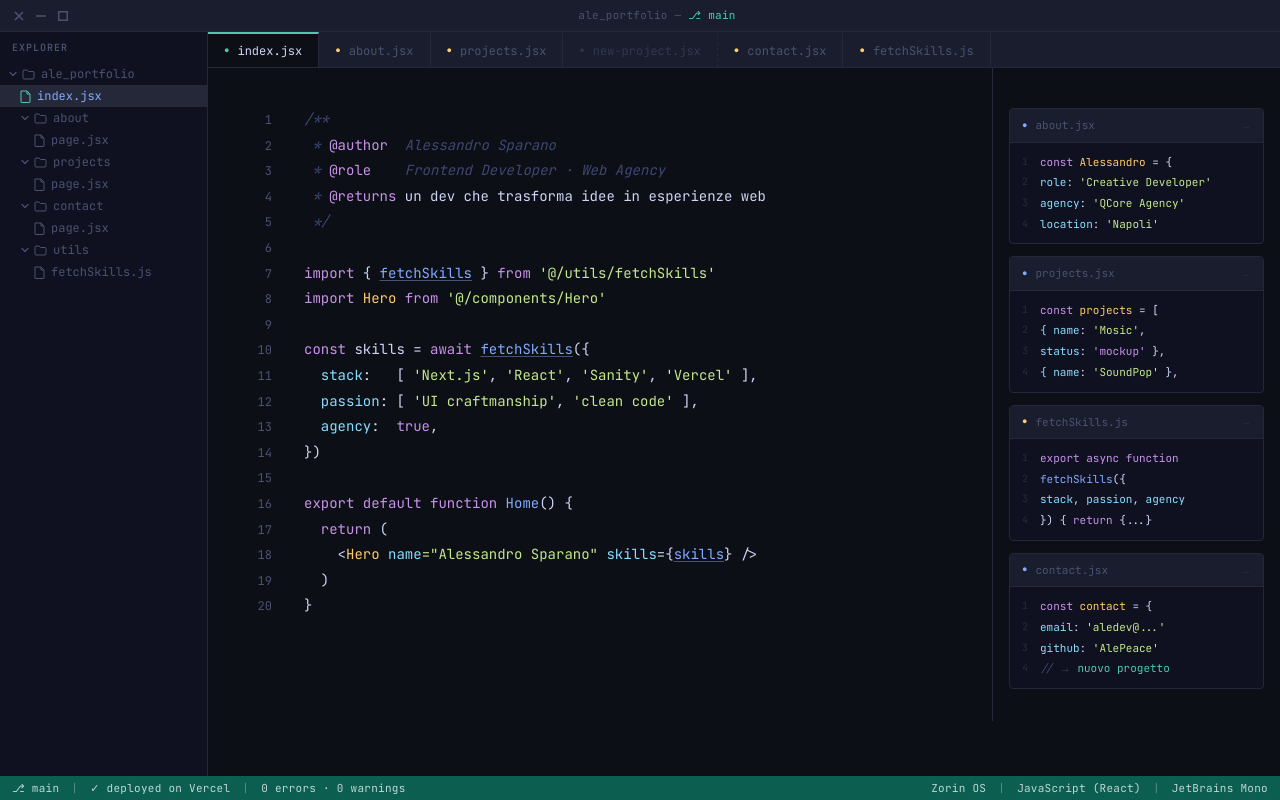
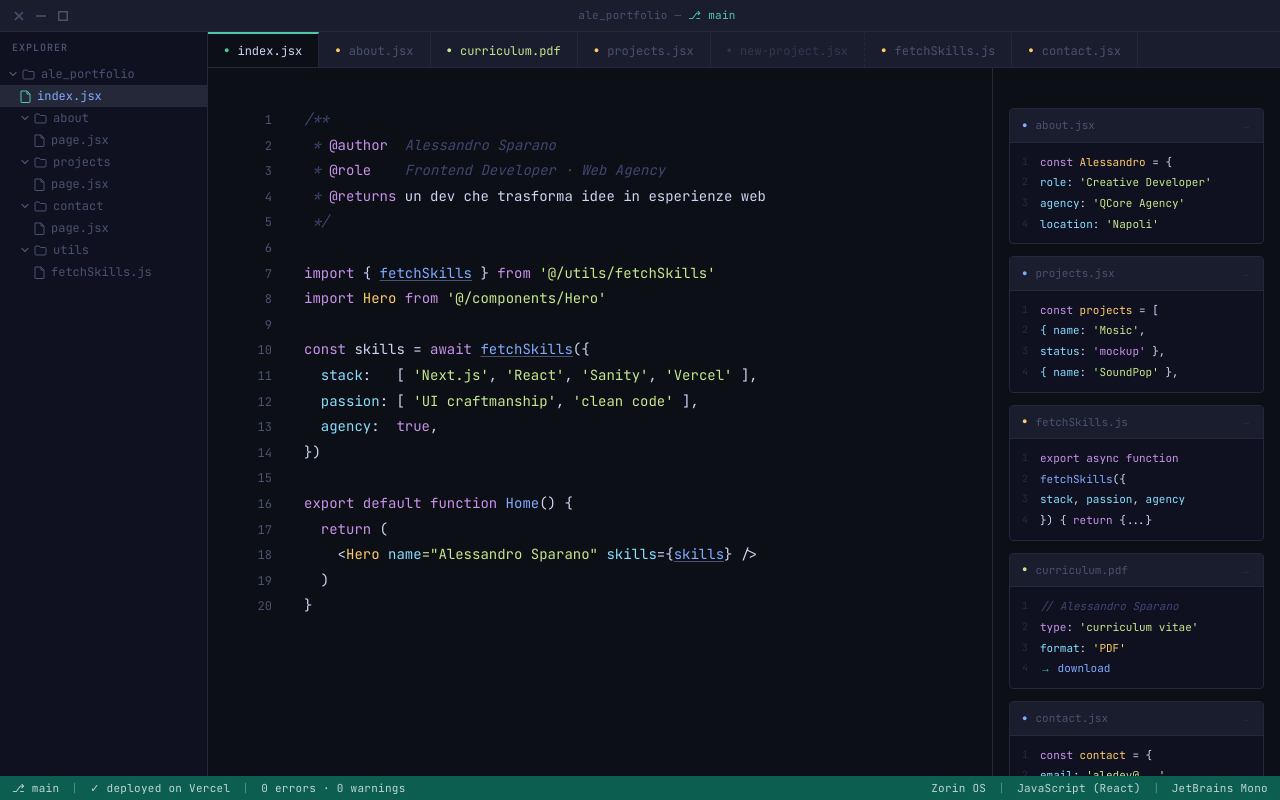
Before and after one commit to AlePeace/ale_portfolio, a Next.js app: page / in a window 1280 px wide. Built offline with nearby package versions, Linux system fonts and the light colour scheme.

Commit message:
adding faviocn.svg and tab bar to download curriculum

```diff
--- a/components/HomeCards.jsx
+++ b/components/HomeCards.jsx
@@ -49,6 +49,17 @@ const cards = [
     ],
   },
   {
+    filename: "curriculum.pdf",
+    download: "/cv/cv_sparano.pdf",
+    dot:      "text-string",
+    preview: [
+      [{ t: "// Alessandro Sparano", c: T.c }],
+      [{ t: "type", c: T.k }, { t: ": ", c: T.tx }, { t: "'curriculum vitae'", c: T.s }],
+      [{ t: "format", c: T.p }, { t: ": ", c: T.tx }, { t: "'PDF'", c: T.cl }],
+      [{ t: "→ ", c: T.a }, { t: "download", c: T.f }],
+    ],
+  },
+  {
     filename: "contact.jsx",
     path:     "/contact",
     dot:      "text-fn",
@@ -79,14 +90,9 @@ export default function HomeCards() {
       animate="visible"
       className="px-4 pb-8 pt-6 md:pt-10 md:px-4 grid grid-cols-2 md:grid-cols-1 gap-3"
     >
-      {cards.map((card) => (
-        <motion.div key={card.path} variants={cardAnim}>
-          <Link
-            href={card.path}
-            className="group flex flex-col border border-border rounded overflow-hidden
-              hover:border-accent transition-colors duration-200 bg-surface"
-          >
-            {/* header — tab-like */}
+      {cards.map((card) => {
+        const inner = (
+          <>
             <div className="flex items-center gap-2 px-3 py-2 border-b border-border bg-titlebar">
               <span className={`text-[9px] ${card.dot}`}>●</span>
               <span className="text-[11px] text-muted font-mono group-hover:text-text transition-colors">
@@ -96,8 +102,6 @@ export default function HomeCards() {
                 →
               </span>
             </div>
-
-            {/* mini code preview */}
             <div className="px-3 py-2.5 flex flex-col gap-0.5">
               {card.preview.map((tokens, i) => (
                 <div key={i} className="flex text-[11px] leading-[1.7] font-mono whitespace-pre overflow-hidden">
@@ -110,9 +114,19 @@ export default function HomeCards() {
                 </div>
               ))}
             </div>
-          </Link>
-        </motion.div>
-      ))}
+          </>
+        )
+        const cls = "group flex flex-col border border-border rounded overflow-hidden hover:border-accent transition-colors duration-200 bg-surface"
+        return (
+          <motion.div key={card.filename} variants={cardAnim}>
+            {card.download ? (
+              <a href={card.download} download className={cls}>{inner}</a>
+            ) : (
+              <Link href={card.path} className={cls}>{inner}</Link>
+            )}
+          </motion.div>
+        )
+      })}
     </motion.div>
   )
 }
--- a/components/TabBar.jsx
+++ b/components/TabBar.jsx
@@ -4,12 +4,13 @@ import Link from "next/link"
 import { usePathname } from "next/navigation"
 
 const tabs = [
-  { label: "index.jsx",      path: "/" },
-  { label: "about.jsx",      path: "/about" },
-  { label: "projects.jsx",   path: "/projects" },
-  { label: "new-project.jsx", path: "/projects/new", dimmed: true },
-  { label: "contact.jsx",    path: "/contact" },
-  { label: "fetchSkills.js", path: "/skills" },
+  { label: "index.jsx",        path: "/" },
+  { label: "about.jsx",        path: "/about" },
+  { label: "curriculum.pdf",   path: "/cv/cv_sparano.pdf", download: true },
+  { label: "projects.jsx",     path: "/projects" },
+  { label: "new-project.jsx",  path: "/projects/new", dimmed: true },
+  { label: "fetchSkills.js",   path: "/skills" },
+  { label: "contact.jsx",      path: "/contact" },
 ]
 
 export default function TabBar() {
@@ -17,26 +18,31 @@ export default function TabBar() {
 
   return (
     <div className="h-9 bg-titlebar border-b border-border flex items-end overflow-x-auto shrink-0">
-      {tabs.map(({ label, path, dimmed }) => {
-        const isActive = pathname === path
-        return (
-          <Link
-            key={path}
-            href={path}
-            className={`
+      {tabs.map(({ label, path, dimmed, download }) => {
+        const isActive = !download && pathname === path
+        const cls = `
           flex items-center gap-2 px-4 h-full text-[12px] border-r border-border
           whitespace-nowrap shrink-0 transition-colors
           ${isActive
             ? "bg-bg text-text border-t-2 border-t-accent -mt-px"
             : dimmed
               ? "text-muted/50 hover:text-muted bg-titlebar border-t-2 border-t-transparent border-dashed"
+              : download
+                ? "text-string hover:text-text bg-titlebar border-t-2 border-t-transparent"
                 : "text-muted hover:text-text bg-titlebar border-t-2 border-t-transparent"
           }
-            `}
-          >
-            <span className={`text-[9px] ${isActive ? "text-accent" : dimmed ? "text-muted/40" : "text-class"}`}>●</span>
+        `
+        const dot = isActive ? "text-accent" : dimmed ? "text-muted/40" : download ? "text-string" : "text-class"
+        const inner = (
+          <>
+            <span className={`text-[9px] ${dot}`}>●</span>
             {label}
-          </Link>
+          </>
+        )
+        return download ? (
+          <a key={path} href={path} download className={cls}>{inner}</a>
+        ) : (
+          <Link key={path} href={path} className={cls}>{inner}</Link>
         )
       })}
     </div>
```
Also changed, not shown: app/favicon.svg (added), 1 other file (tests, documents, lock files or other folders). Lines whose indentation alone changed are shown as unchanged.
